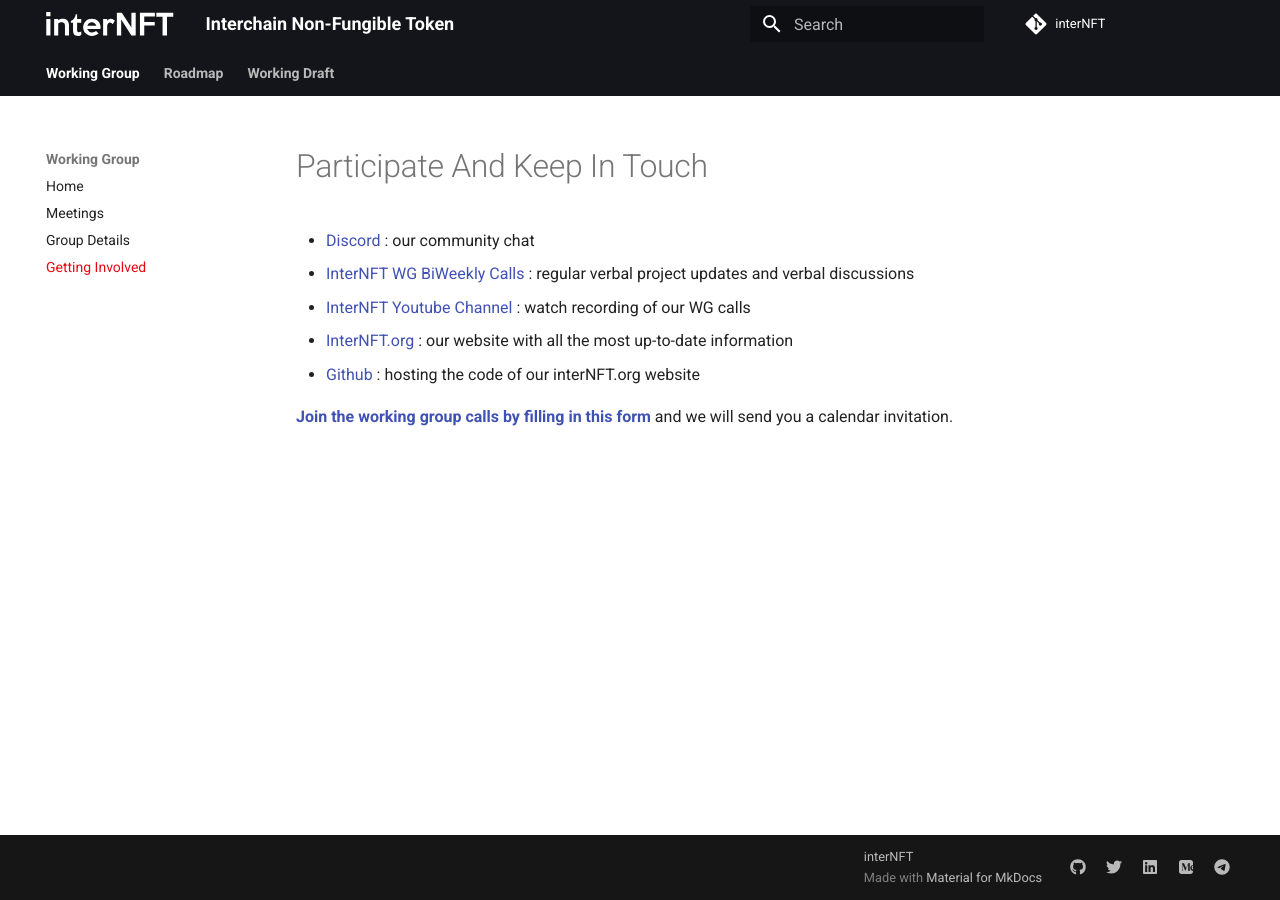
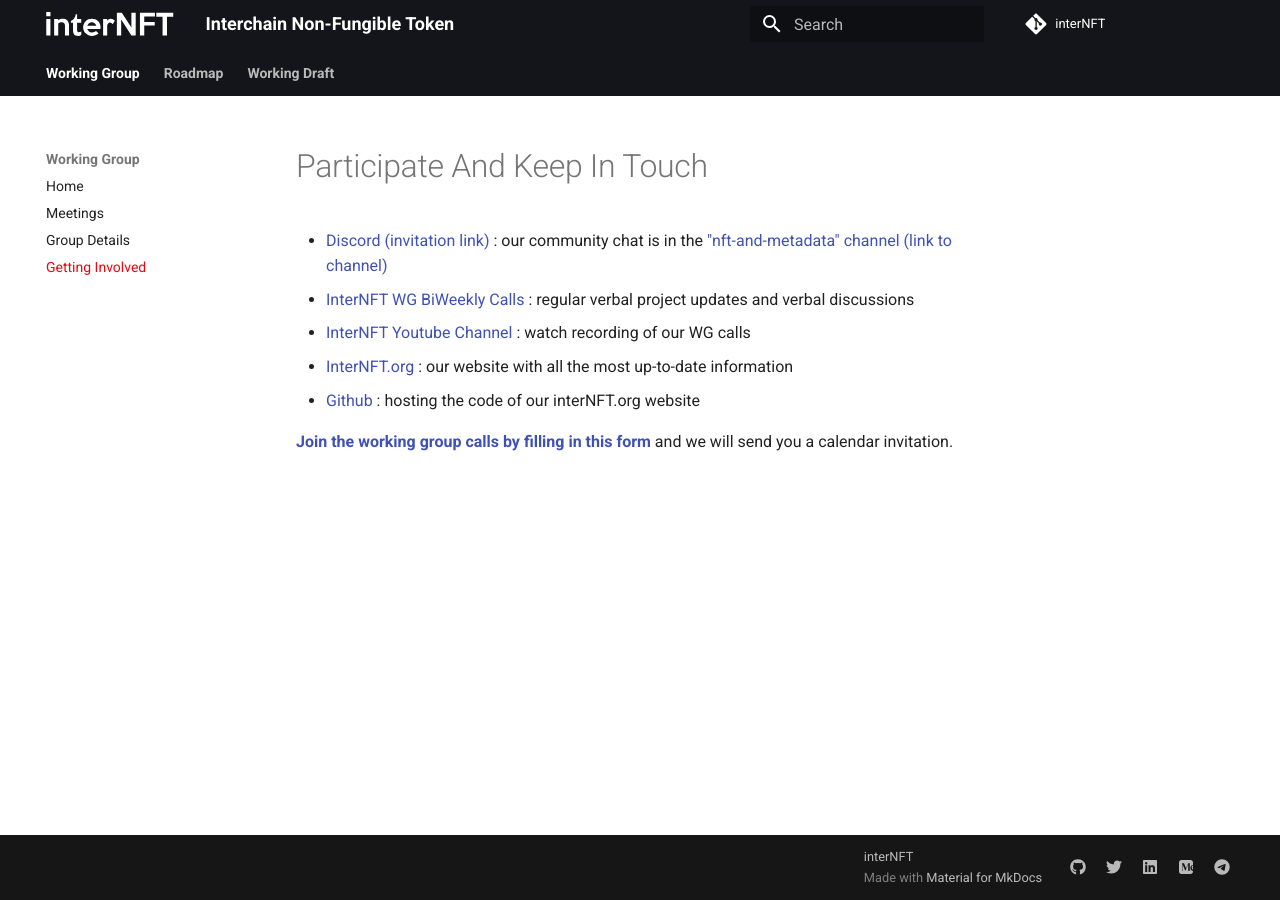
Before and after one commit to interNFT/documentation, an MkDocs documentation site: the page built from markdowns/workingGroup/gettingInvolved.md, in a window 1280 px wide. Built offline with MkDocs 1.6.1 and Material for MkDocs 9.7.7, drawn with Linux system fonts in a browser that asks for light colours.

Commit message:
Update gettingInvolved.md

```diff
--- a/markdowns/workingGroup/gettingInvolved.md
+++ b/markdowns/workingGroup/gettingInvolved.md
@@ -1,7 +1,7 @@
 # Participate And Keep In Touch
 
 
-* [Discord](https://discord.com/channels/669268347736686612/744845986743975976){:target="_blank"} : our community chat
+* [Discord (invitation link)](https://discord.com/invite/W8trcGV){:target="_blank"} : our community chat is in the ["nft-and-metadata" channel (link to channel)](https://discord.com/channels/669268347736686612/744845986743975976){:target="_blank"}
 * [InterNFT WG BiWeekly Calls](./workingGroup/meetings/){:target="_blank"} : regular verbal project updates and verbal discussions
 * [InterNFT Youtube Channel](https://www.youtube.com/channel/UCEmFhwNH8AiHR8dNSZ9fB0w){:target="_blank"} : watch recording of our WG calls
 * [InterNFT.org](https://interNFT.org){:target="_blank"} : our website with all the most up-to-date information
```
